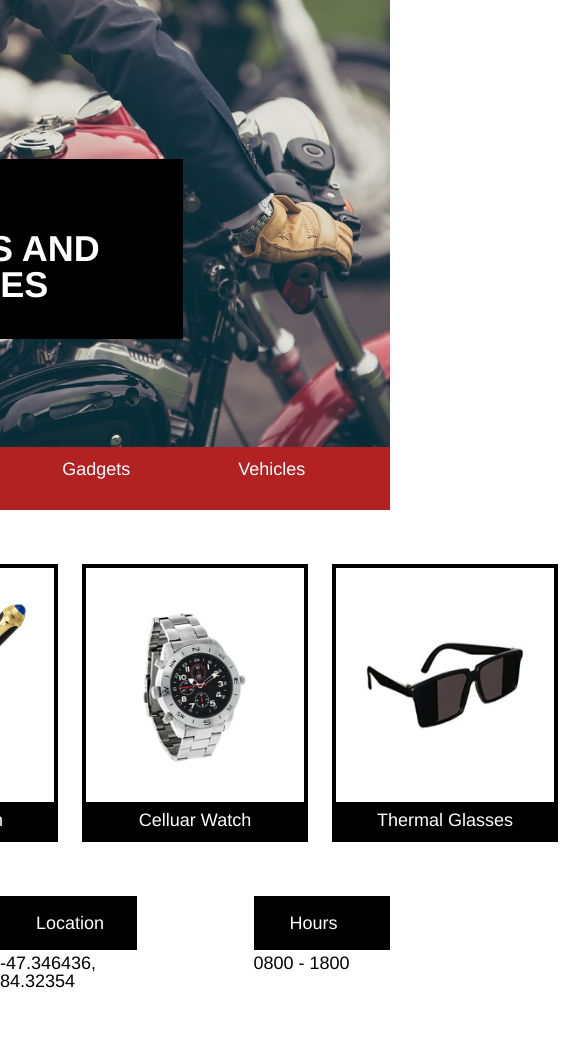
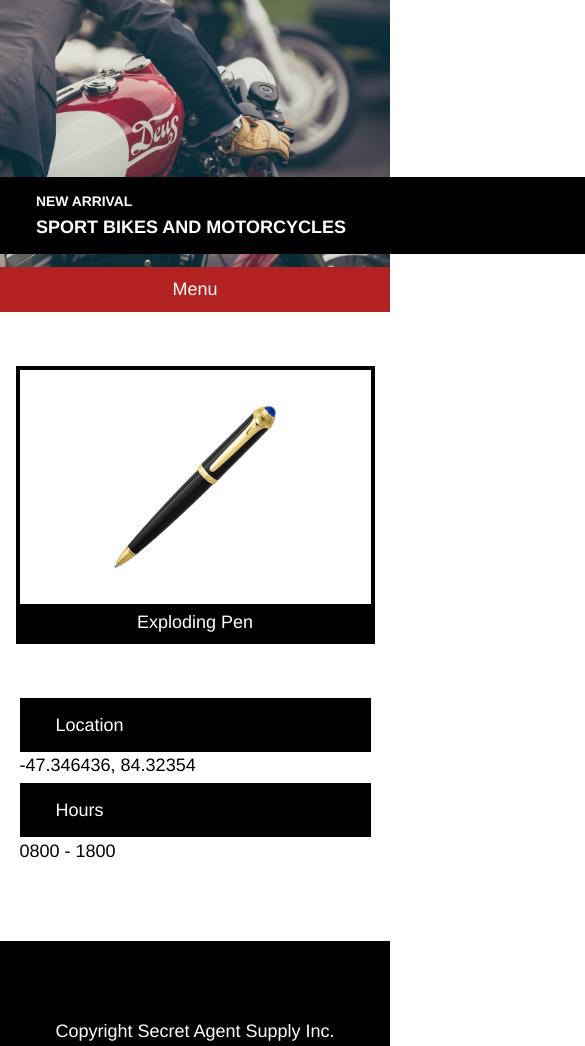
Before and after one commit to Im3lectRick/Secret-Agent-Supply, a plain HTML site: page index.html in a window 390 px wide. Shown: the part 54-1100 px from the top of the page, 585 px wide, since content can reach past the window. Drawn offline with Linux system fonts and the light colour scheme; files whose address does not match are found by name.

Commit message:
Added responsive design CSS coding.

```diff
--- a/index.html
+++ b/index.html
@@ -21,7 +21,7 @@
         </div>
       </div>
     </div>
-    <nav>
+    <nav class="normalnav">
       <span>Eye Wear</span>
       <span>Apparel</span>
       <span>Gadgets</span>
@@ -29,13 +29,16 @@
       <span>Glasses</span>
       <span>Contact</span>
     </nav>
+    <nav class="mobilenav">
+      <span>Menu</span>
+    </nav>
     <div class="merch">
       <div id="merch" class="container">
         <div class="item">
           <img src="../SecretAgentSupply/resources/images/pen.png" alt="An exploding pen.">
           <span>Exploding Pen</span>
         </div>
-        <div class="item">
+        <div id="watch" class="item">
           <img src="../SecretAgentSupply/resources/images/watch.png" alt="A fancy watch.">
           <span>Celluar Watch</span>
         </div>
--- a/resources/css/style.css
+++ b/resources/css/style.css
@@ -7,6 +7,7 @@ body {
 
 .container {
   width: 960px;
+  margin: 0 auto;
 }
 
 /* Style for the main header */
@@ -44,11 +45,7 @@ header {
   background-repeat: no-repeat;
   background-position: center;
   background-size: cover;
-  display: flex;
-  flex-direction: column;
-  align-items: center;
   height: 25rem;
-  width: 100%;
 }
 
 /* Styling for the New Arrival window */
@@ -170,7 +167,7 @@ nav span {
 /* Style for the Footer */
 
 footer {
-  height: 5rem;
+  height: 10rem;
   background-color: black;
   color: white;
   display: flex;
@@ -185,3 +182,99 @@ footer {
   flex-direction: column;
   justify-content: center;
 }
+
+/* Media Query for Screens less than 1024 pixels */
+@media only screen and (min-width: 1025px) {
+  .mobilenav {
+    display: none;
+  }
+}
+
+
+@media only screen and (max-width: 1024px) {
+  .normalnav span {
+    display: none;
+  }
+
+  .mobilenav {
+      display: flex;
+      flex-direction: row;
+      justify-content: center;
+      background-color: firebrick;
+      width: 100%;
+      height: auto;
+    }
+
+  .mobilenav span {
+    color: white;
+    font-size: 1rem;
+    padding: 0.75rem 3rem;
+  }
+
+  .item {
+    width: 47%;
+  }
+
+  #glasses {
+    display: none;
+  }
+}
+
+/* Media query for screen smaller than 470px (cell phone) */
+
+@media only screen and (max-width: 470px) {
+  .jumbotron {
+    height: 15rem;
+  }
+
+  .new {
+    top: 10rem;
+    width: auto;
+    padding: 1rem 2rem;
+    margin-bottom: 1rem;
+  }
+
+  .new h1 {
+    font-size: 0.77rem;
+    margin-bottom: 0.5rem;
+  }
+
+  .new p {
+    font-size: 1rem;
+  }
+
+  #merch {
+    display: flex;
+    flex-direction: column;
+    align-items: center;
+  }
+
+  .item {
+    width: 90%;
+  }
+
+  #watch {
+    display: none;
+  }
+
+  #glasses {
+    display: none;
+  }
+
+  #details {
+    flex-direction: column;
+    align-items: center;
+  }
+
+  .deetbox {
+    width: 90%;
+    margin-bottom: 0.5rem;
+  }
+
+  #footer {
+    width: auto;
+    display: flex;
+    flex-direction: column;
+    justify-content: center;
+  }
+}
```
